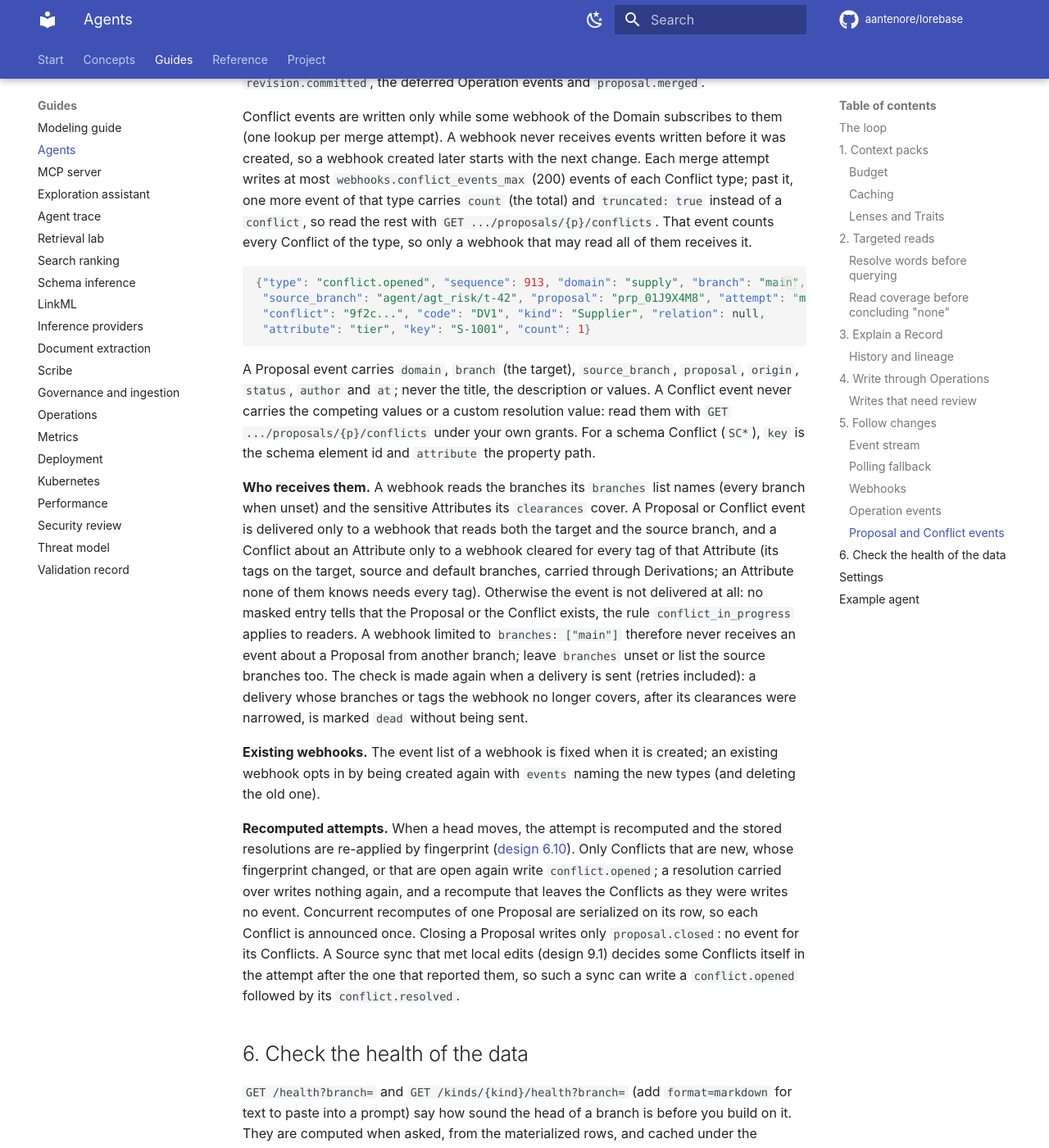
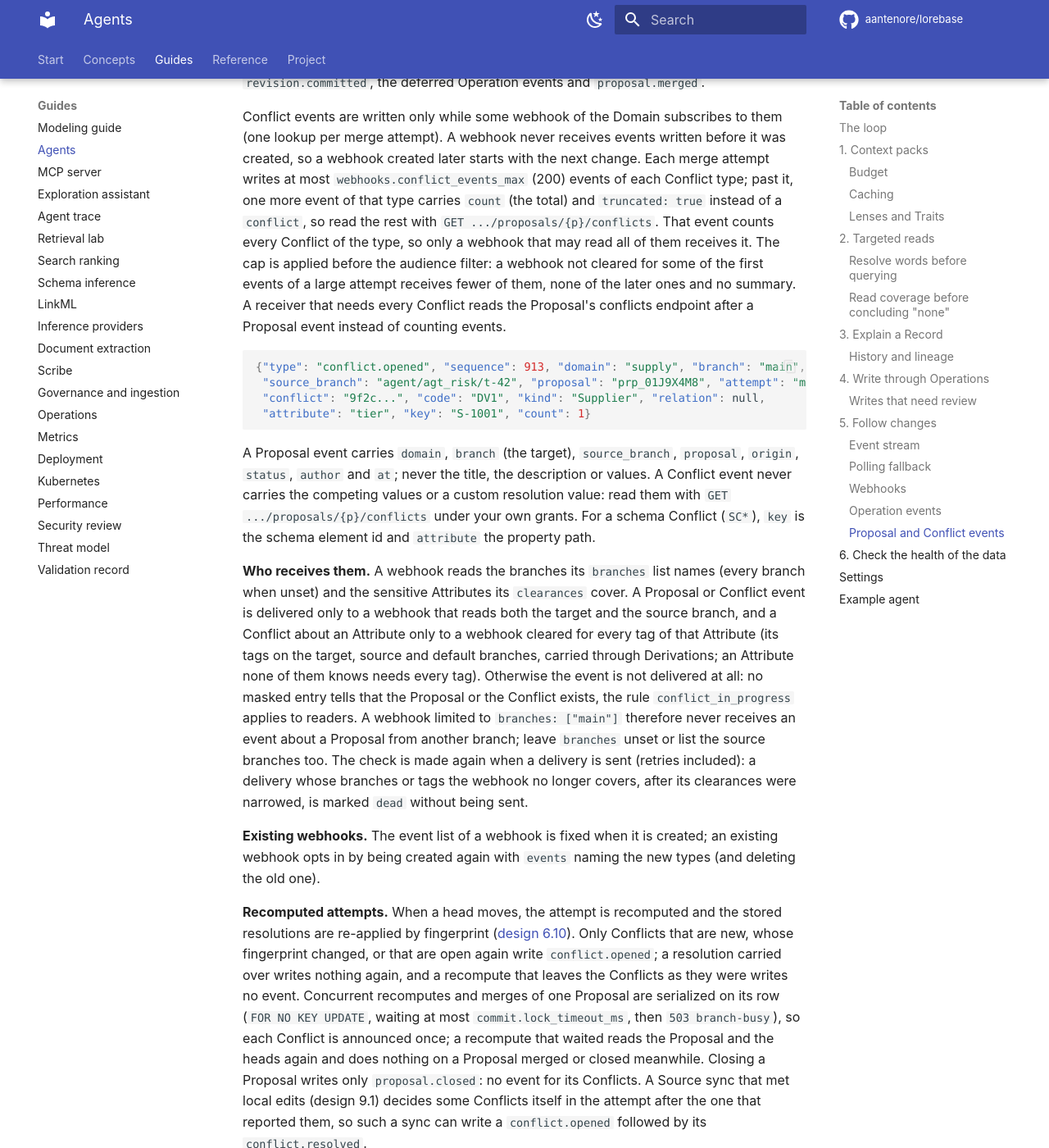
Before and after one commit to aantenore/lorebase, an MkDocs documentation site: the page built from docs/agents.md, in a window 1280 px wide and 1400 px high, scrolled down 17150 px. Shown: the whole window at 82% size. Built offline with MkDocs 1.6.1 and Material for MkDocs 9.7.7, drawn with Linux system fonts in a browser that asks for light colours; comment, search, counter and statistics services are not loaded.

Commit message:
docs: cap before audience, and the run lock of a Proposal

````diff
--- a/docs/agents.md
+++ b/docs/agents.md
@@ -674,7 +674,10 @@ webhook created later starts with the next change. Each merge attempt writes at
 `webhooks.conflict_events_max` (200) events of each Conflict type; past it, one more event of
 that type carries `count` (the total) and `truncated: true` instead of a `conflict`, so read the
 rest with `GET .../proposals/{p}/conflicts`. That event counts every Conflict of the type, so
-only a webhook that may read all of them receives it.
+only a webhook that may read all of them receives it. The cap is applied before the audience
+filter: a webhook not cleared for some of the first events of a large attempt receives fewer
+of them, none of the later ones and no summary. A receiver that needs every Conflict reads the
+Proposal's conflicts endpoint after a Proposal event instead of counting events.
 
 ```json
 {"type": "conflict.opened", "sequence": 913, "domain": "supply", "branch": "main",
@@ -709,8 +712,10 @@ old one).
 resolutions are re-applied by fingerprint ([design 6.10](design.md)). Only Conflicts that are
 new, whose fingerprint changed, or that are open again write `conflict.opened`; a resolution
 carried over writes nothing again, and a recompute that leaves the Conflicts as they were
-writes no event. Concurrent recomputes of one Proposal are serialized on its row, so each
-Conflict is announced once. Closing a Proposal writes only `proposal.closed`: no event for its
+writes no event. Concurrent recomputes and merges of one Proposal are serialized on its row
+(`FOR NO KEY UPDATE`, waiting at most `commit.lock_timeout_ms`, then `503 branch-busy`), so
+each Conflict is announced once; a recompute that waited reads the Proposal and the heads again
+and does nothing on a Proposal merged or closed meanwhile. Closing a Proposal writes only `proposal.closed`: no event for its
 Conflicts. A Source sync that met local edits (design 9.1) decides some Conflicts itself in the
 attempt after the one that reported them, so such a sync can write a `conflict.opened` followed
 by its `conflict.resolved`.
````
